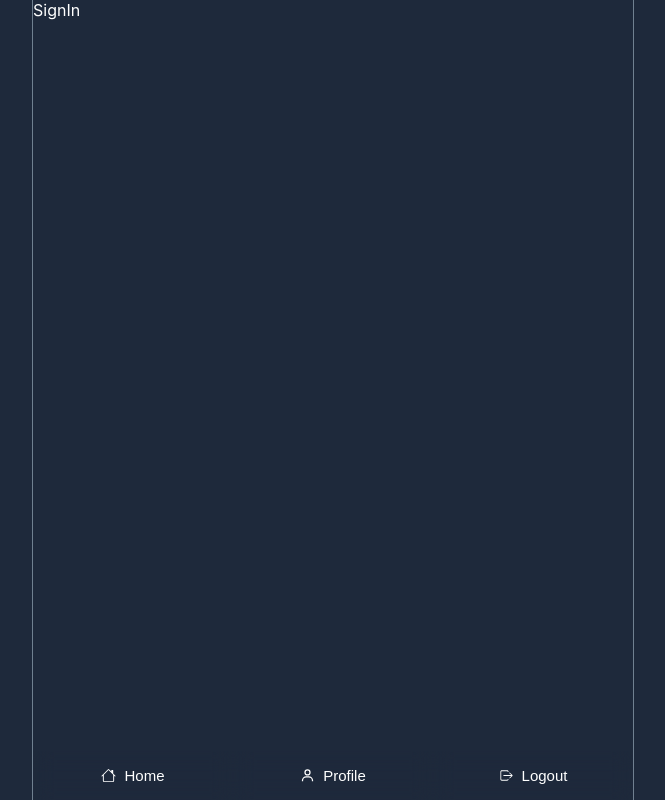
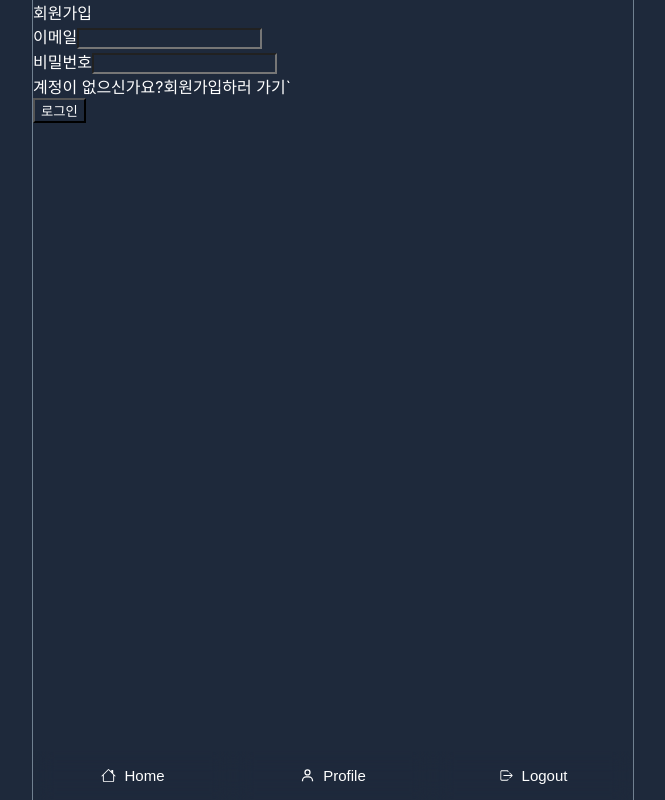
Before and after one commit to SeungGukYoo/ISNS, a React (Create React App) app: page /signin in a window 1280 px wide. Shown: the whole page, without its empty margins (307-972 px from the left). Built offline with nearby package versions, Linux system fonts and the light colour scheme; no server answers.

Commit message:
feat: 컴포넌트 추가

```diff
--- a/src/pages/users/signin.tsx
+++ b/src/pages/users/signin.tsx
@@ -1,5 +1,11 @@
+import SignInForm from 'components/SignInForm';
+
 function SignIn() {
-  return <div>SignIn</div>;
+  return (
+    <>
+      <SignInForm />
+    </>
+  );
 }
 
 export default SignIn;
--- a/src/pages/users/signup.tsx
+++ b/src/pages/users/signup.tsx
@@ -1,5 +1,11 @@
+import SignUpForm from 'components/SignUpForm';
+
 function SignUp() {
-  return <div>SignUp</div>;
+  return (
+    <>
+      <SignUpForm />;
+    </>
+  );
 }
 
 export default SignUp;
```
